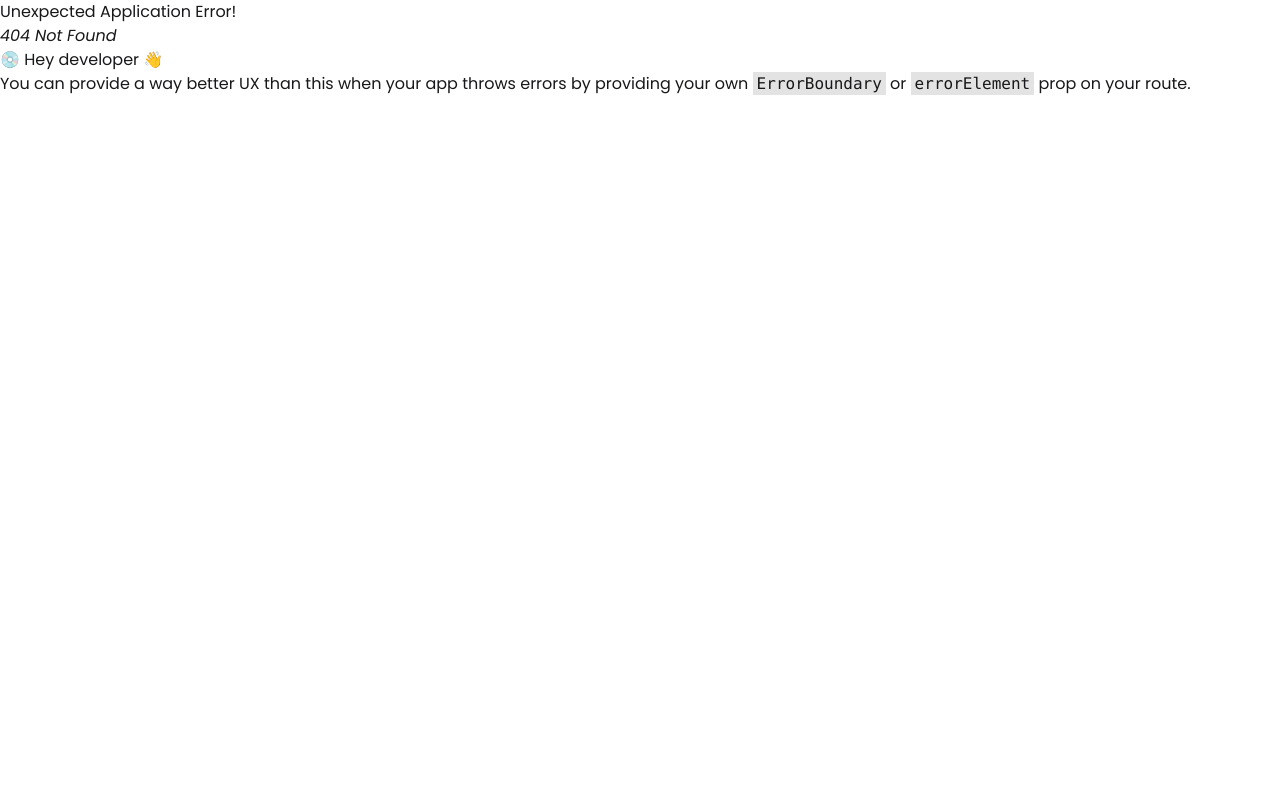
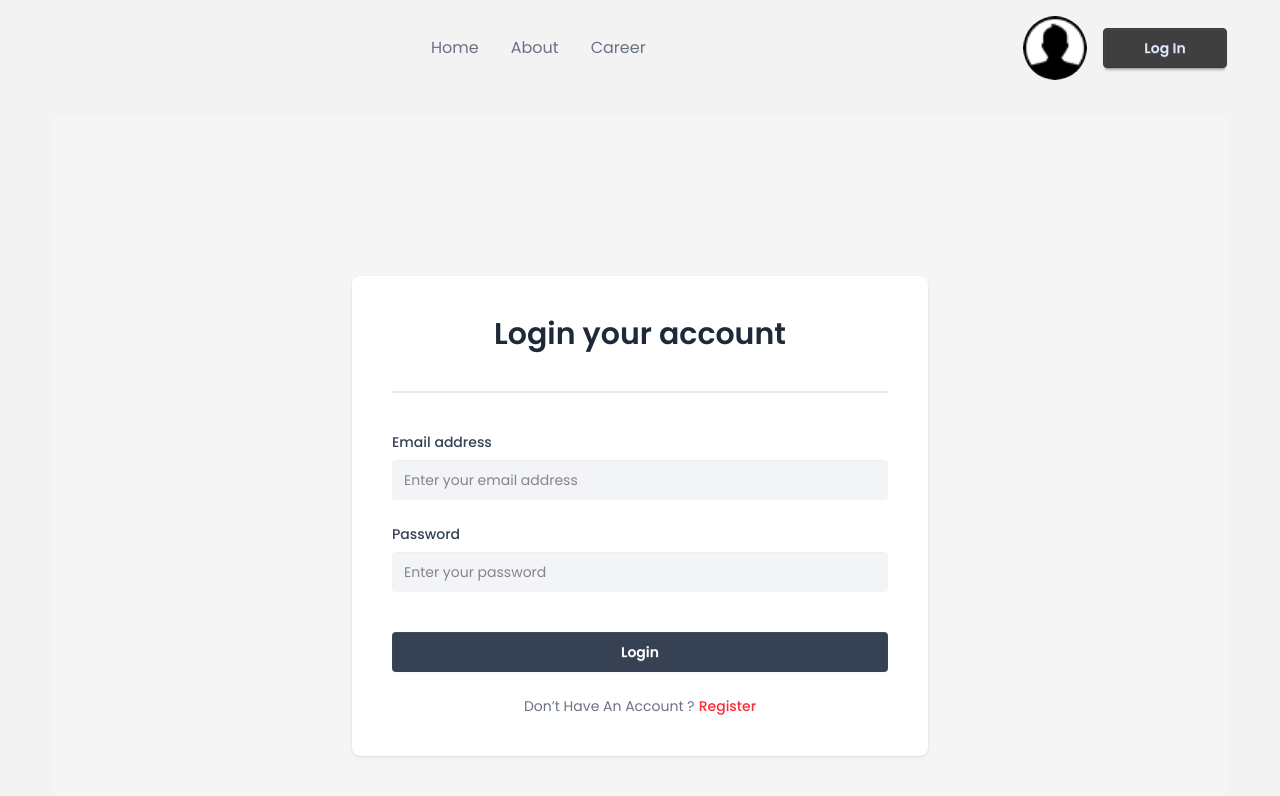
Before and after one commit to biswasbittu/dragon-news, a React (Vite) app: page /auth/login in a window 1280 px wide. Before the commit this address had no page. Shown: the top 796 px of the page. Built offline with nearby package versions, Linux system fonts and the light colour scheme.

Commit message:
log in page setup done

```diff
--- /dev/null
+++ b/src/components/Authlayout/Authlayout.jsx
@@ -0,0 +1,19 @@
+import React from 'react';
+import Navbar from '../Navbar/Navbar';
+import Login from '../pages/Login/Login';
+
+const Authlayout = () => {
+    return (
+        <div className='bg-base-200 min-h-screen'>
+            <header className='w-11/12 mx-auto py-4'>
+                <Navbar/>
+            </header>
+
+            <main className='w-11/12 mx-auto py-5'>
+               <Login/>
+            </main>
+        </div>
+    );
+};
+
+export default Authlayout;
--- a/src/components/Navbar/Navbar.jsx
+++ b/src/components/Navbar/Navbar.jsx
@@ -1,6 +1,7 @@
 import React from 'react';
 import { NavLink } from 'react-router';
 import user from '../../assets/user.png'
+import { Link } from 'react-router';
 
 const Navbar = () => {
     return (
@@ -19,7 +20,7 @@ const Navbar = () => {
                         <img src={user} />
                     </div>
                 </div>
-                <button className='btn btn-primary px-10'>Log In</button>
+                <Link to='/auth/login' className='btn btn-primary px-10'>Log In</Link>
             </div>
         </div>
     );
--- a/src/components/pages/Home/Home.jsx
+++ b/src/components/pages/Home/Home.jsx
@@ -1,9 +1,10 @@
 import React from 'react';
+import { Navigate } from 'react-router';
 
 const Home = () => {
     return (
         <div>
-            <h1>Home</h1>
+            <Navigate to="/category/1" />
         </div>
     );
 };
--- /dev/null
+++ b/src/components/pages/Login/Login.jsx
@@ -0,0 +1,56 @@
+import React from 'react';
+
+const Login = () => {
+    return (
+        <div>
+            <div className="min-h-screen bg-[#f5f5f5] flex items-center justify-center px-4">
+                <div className="w-full max-w-xl bg-white rounded-lg shadow-sm p-10">
+                    <h1 className="text-3xl font-semibold text-center text-gray-800">
+                        Login your account
+                    </h1>
+
+                    <div className="divider my-8" />
+
+                    <form className="space-y-6">
+                        <div>
+                            <label className="block mb-2 text-sm font-medium text-gray-700">
+                                Email address
+                            </label>
+                            <input
+                                type="email"
+                                placeholder="Enter your email address"
+                                className="input w-full bg-gray-100 border-none focus:outline-none"
+                                required
+                            />
+                        </div>
+
+                        <div>
+                            <label className="block mb-2 text-sm font-medium text-gray-700">
+                                Password
+                            </label>
+                            <input
+                                type="password"
+                                placeholder="Enter your password"
+                                className="input w-full bg-gray-100 border-none focus:outline-none"
+                                required
+                            />
+                        </div>
+
+                        <button className="btn w-full bg-gray-700 hover:bg-gray-800 text-white border-none mt-4">
+                            Login
+                        </button>
+                    </form>
+
+                    <p className="text-center text-sm text-gray-500 mt-6">
+                        Don’t Have An Account ?
+                        <a href="#" className="text-red-500 ml-1 font-medium">
+                            Register
+                        </a>
+                    </p>
+                </div>
+            </div>
+        </div>
+    );
+};
+
+export default Login;
--- /dev/null
+++ b/src/components/pages/Signup/Signup.jsx
@@ -0,0 +1,11 @@
+import React from 'react';
+
+const Signup = () => {
+    return (
+        <div>
+            <h2>Register</h2>
+        </div>
+    );
+};
+
+export default Signup;
--- a/src/layout/Root/Root.jsx
+++ b/src/layout/Root/Root.jsx
@@ -1,4 +1,4 @@
-import React from 'react';
+
 import { Outlet } from 'react-router';
 import Header from '../../components/Header/Header';
 import Latestnews from '../../components/Latestnews/Latestnews';
@@ -19,13 +19,13 @@ const Root = () => {
                 </nav>
             </header>
             <main className='w-11/12 mx-auto my-3  grid grid-cols-12 gap-4'>
-                <aside className='col-span-3'>
+                <aside className='col-span-3 sticky h-fit top-0'>
                     <Leftaside></Leftaside>
                 </aside>
                 <section className=" col-span-6">
                     <Outlet></Outlet>
                 </section>
-                <aside className='col-span-3'>
+                <aside className='col-span-3 sticky h-fit top-0'>
                     <Rightaside/>
                 </aside>
 
--- a/src/routers/routers.jsx
+++ b/src/routers/routers.jsx
@@ -2,6 +2,9 @@ import { createBrowserRouter } from "react-router";
 import Root from "../layout/Root/Root";
 import Home from "../components/pages/Home/Home";
 import Categorynews from "../components/pages/Categorynews/Categorynews";
+import Login from "../components/pages/Login/Login";
+import Signup from "../components/pages/Signup/Signup";
+import Authlayout from "../components/Authlayout/Authlayout";
 
 export const router = createBrowserRouter([
   {
@@ -21,4 +24,19 @@ export const router = createBrowserRouter([
       }
     ]
   },
+
+  {
+    path:'/auth',
+    element: <Authlayout/>,
+    children:[
+      {
+        path:'/auth/login',
+        Component:Login,
+      },
+      {
+        path:'/auth/signup',
+        Component:Signup,
+      }
+    ]
+  }
 ]);
```
